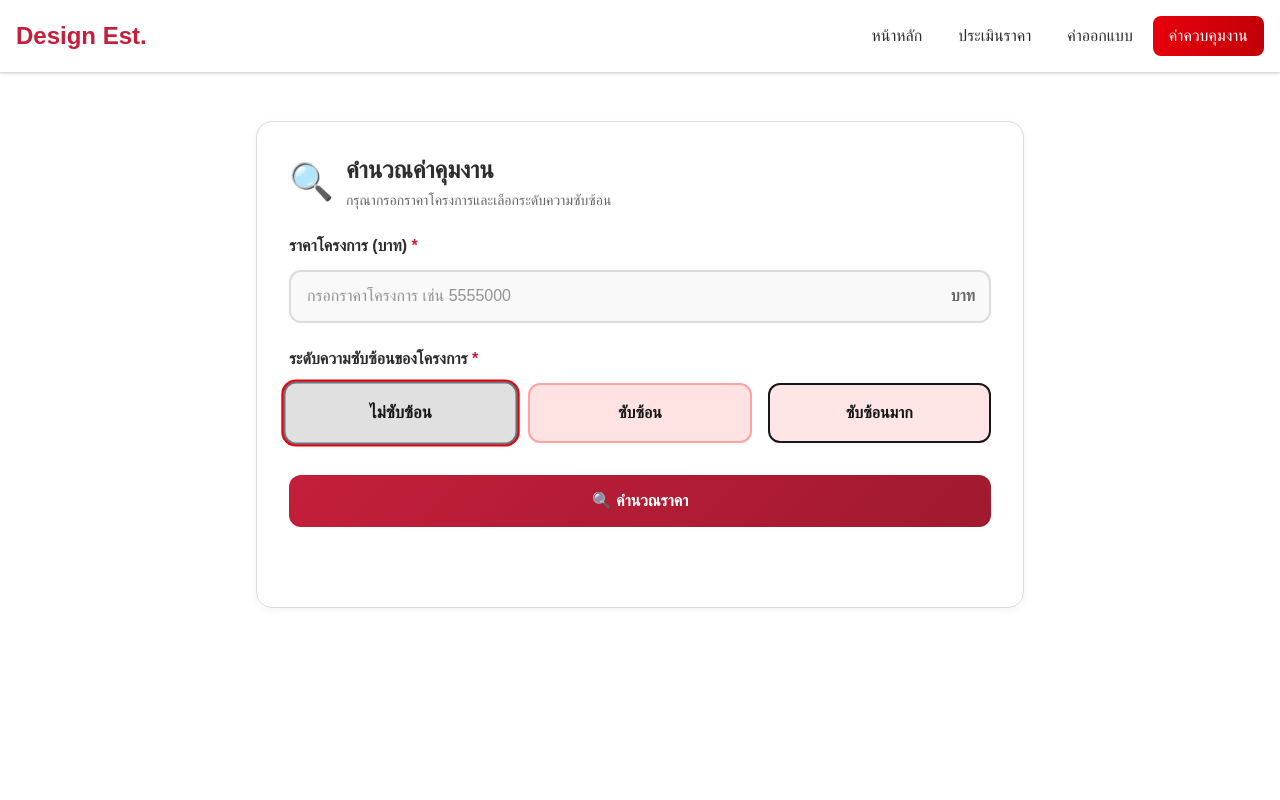
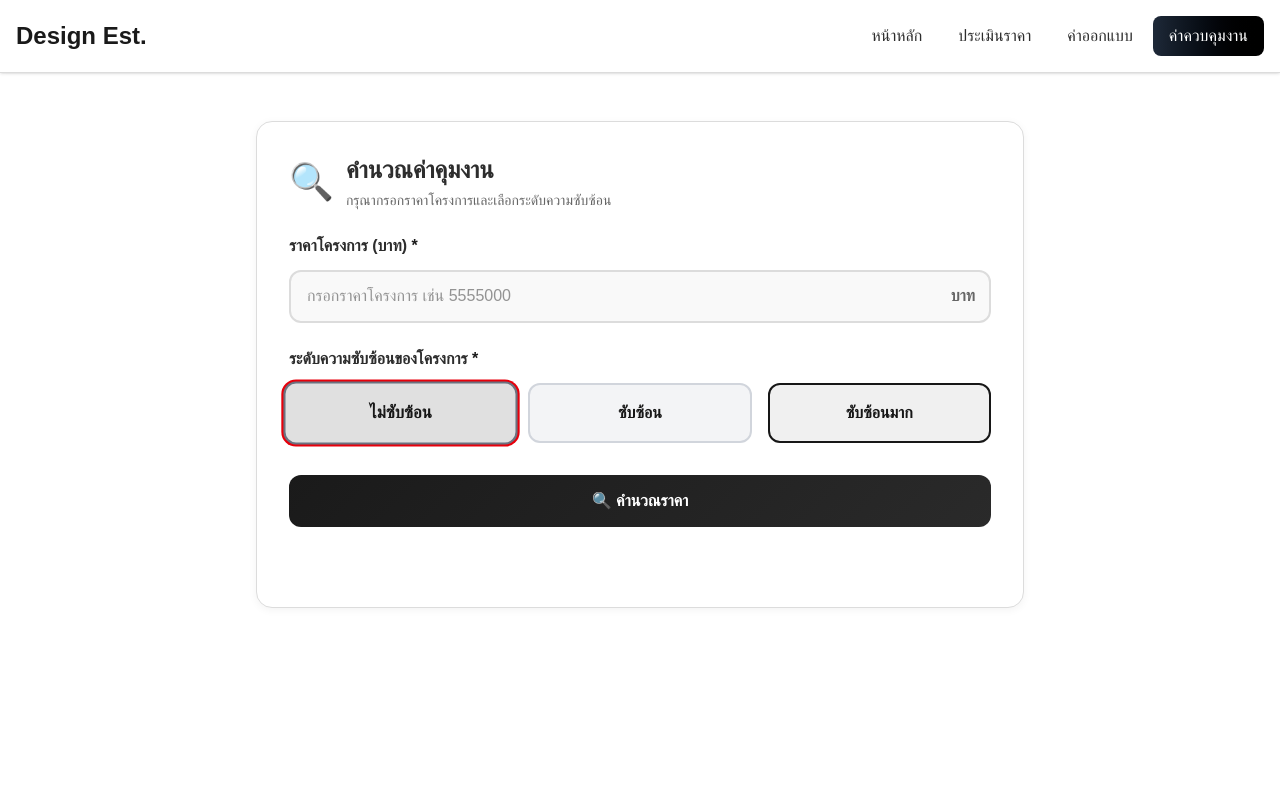
Before and after one commit to POBIM/design-estimation, a Next.js app: page /supervision in a window 1280 px wide. Shown: the top 800 px of the page. Built offline with nearby package versions, Linux system fonts and the light colour scheme.

Commit message:
feat: Update color scheme to replace red tones with gray tones across components

```diff
--- a/src/app/globals.css
+++ b/src/app/globals.css
@@ -8,7 +8,7 @@ html.dark {
   --background: #ffffff !important;
   --foreground: #171717 !important;
 
-  /* Pastel Theme: White, Gray, Dark Red */
+  /* Pastel Theme: White, Gray, Dark Black */
   --color-white: #ffffff;
   --color-white-soft: #f9f9f9;
   --color-gray-light: #f5f5f5;
@@ -16,11 +16,11 @@ html.dark {
   --color-gray-dark: #9ca3af;
   --color-gray-darker: #6b7280;
 
-  /* Red Tones */
-  --color-red-light: #ffe5e5;
-  --color-red-medium: #ffb3b3;
-  --color-red-dark: #c41e3a;
-  --color-red-darker: #8b0000;
+  /* Black Tones (replaced from Red) */
+  --color-red-light: #f0f0f0;
+  --color-red-medium: #d9d9d9;
+  --color-red-dark: #1a1a1a;
+  --color-red-darker: #000000;
 
   /* Accent Neutrals */
   --color-text-primary: #2d2d2d;
@@ -105,7 +105,7 @@ body {
 
 /* Button Styles */
 .btn-primary {
-  background: linear-gradient(135deg, var(--color-red-dark) 0%, #a01a2f 100%);
+  background: linear-gradient(135deg, var(--color-red-dark) 0%, #2a2a2a 100%);
   color: white;
   font-weight: 600;
   padding: 0.875rem 1.5rem;
@@ -116,8 +116,8 @@ body {
 }
 
 .btn-primary:hover {
-  background: linear-gradient(135deg, var(--color-red-darker) 0%, #8b0000 100%);
-  box-shadow: 0 4px 12px rgba(196, 30, 58, 0.3);
+  background: linear-gradient(135deg, var(--color-red-darker) 0%, #000000 100%);
+  box-shadow: 0 4px 12px rgba(0, 0, 0, 0.3);
   transform: translateY(-2px);
 }
 
@@ -173,36 +173,24 @@ body {
 .input-theme:focus {
   outline: none;
   border-color: var(--color-red-dark);
-  box-shadow: 0 0 0 3px rgba(196, 30, 58, 0.1);
+  box-shadow: 0 0 0 3px rgba(26, 26, 26, 0.1);
 }
 
 /* Badge Styles */
 .badge-primary {
-  background: linear-gradient(135deg, var(--color-red-dark) 0%, #a01a2f 100%);
-  color: white;
-  padding: 0.375rem 0.875rem;
-  border-radius: 9999px;
+  background-color: #e5e5e5;
+  color: var(--color-red-dark);
+  padding: 0.375rem 0.75rem;
+  border-radius: 0.25rem;
   font-size: 0.875rem;
   font-weight: 600;
-  display: inline-block;
 }
 
-.badge-success {
-  background-color: #10b981;
-  color: white;
-  padding: 0.375rem 0.875rem;
-  border-radius: 9999px;
+.badge-secondary {
+  background-color: var(--color-gray-light);
+  color: var(--color-gray-darker);
+  padding: 0.375rem 0.75rem;
+  border-radius: 0.25rem;
   font-size: 0.875rem;
   font-weight: 600;
-  display: inline-block;
 }
-
-.badge-error {
-  background-color: #ef4444;
-  color: white;
-  padding: 0.375rem 0.875rem;
-  border-radius: 9999px;
-  font-size: 0.875rem;
-  font-weight: 600;
-  display: inline-block;
-}
--- a/src/app/page.tsx
+++ b/src/app/page.tsx
@@ -25,7 +25,7 @@ export default function Home() {
           <div className="grid grid-cols-1 md:grid-cols-3 gap-3 md:gap-6 max-w-5xl mx-auto mb-12 md:mb-16 px-1 md:px-0">
             <Link href="/estimate">
               <div className="group cursor-pointer h-full">
-                <div className="card-base border-l-4 border-l-red-600 hover:shadow-lg p-5 md:p-8 transition-all duration-300 h-full bg-gradient-to-br from-white to-theme-light border-2 border-red-600">
+                <div className="card-base border-l-4 border-l-gray-800 hover:shadow-lg p-5 md:p-8 transition-all duration-300 h-full bg-gradient-to-br from-white to-theme-light border-2 border-gray-800">
                   <div className="relative z-10">
                     <div className="text-4xl md:text-5xl mb-3 md:mb-4">📐</div>
                     <h3 className="text-xl md:text-2xl font-bold text-theme-red-dark mb-2 md:mb-3">
@@ -44,7 +44,7 @@ export default function Home() {
 
             <Link href="/design">
               <div className="group cursor-pointer h-full">
-                <div className="card-base border-l-4 border-l-red-600 hover:shadow-lg p-5 md:p-8 transition-all duration-300 h-full bg-gradient-to-br from-white to-theme-light border-2 border-red-600">
+                <div className="card-base border-l-4 border-l-gray-800 hover:shadow-lg p-5 md:p-8 transition-all duration-300 h-full bg-gradient-to-br from-white to-theme-light border-2 border-gray-800">
                   <div className="relative z-10">
                     <div className="text-4xl md:text-5xl mb-3 md:mb-4">✏️</div>
                     <h3 className="text-xl md:text-2xl font-bold text-theme-red-dark mb-2 md:mb-3">
@@ -63,7 +63,7 @@ export default function Home() {
 
             <Link href="/supervision">
               <div className="group cursor-pointer h-full">
-                <div className="card-base border-l-4 border-l-red-600 hover:shadow-lg p-5 md:p-8 transition-all duration-300 h-full bg-gradient-to-br from-white to-theme-light border-2 border-red-600">
+                <div className="card-base border-l-4 border-l-gray-800 hover:shadow-lg p-5 md:p-8 transition-all duration-300 h-full bg-gradient-to-br from-white to-theme-light border-2 border-gray-800">
                   <div className="relative z-10">
                     <div className="text-4xl md:text-5xl mb-3 md:mb-4">🔍</div>
                     <h3 className="text-xl md:text-2xl font-bold text-theme-red-dark mb-2 md:mb-3">
--- a/src/components/Calculator.tsx
+++ b/src/components/Calculator.tsx
@@ -57,7 +57,7 @@ export default function Calculator({ serviceType }: CalculatorProps) {
 
   const complexityOptions = [
     { value: 'simple' as const, label: 'ไม่ซับซ้อน', color: 'bg-theme-gray-light border-theme-gray-medium hover:bg-theme-gray-medium', activeColor: 'bg-theme-gray-medium border-theme-gray-darker' },
-    { value: 'complex' as const, label: 'ซับซ้อน', color: 'bg-red-100 border-red-300 hover:bg-red-200', activeColor: 'bg-red-200 border-red-600' },
+    { value: 'complex' as const, label: 'ซับซ้อน', color: 'bg-gray-100 border-gray-300 hover:bg-gray-200', activeColor: 'bg-gray-200 border-gray-600' },
     { value: 'veryComplex' as const, label: 'ซับซ้อนมาก', color: 'bg-theme-red-light border-theme-red-medium hover:bg-theme-red-medium', activeColor: 'bg-theme-red-medium border-theme-red-dark' },
   ];
 
@@ -204,7 +204,7 @@ export default function Calculator({ serviceType }: CalculatorProps) {
             <div className="overflow-x-auto -mx-3 md:mx-0">
               <table className="w-full text-xs md:text-sm">
                 <thead>
-                  <tr className="bg-gradient-to-r from-red-600 to-red-700 text-white">
+                  <tr className="bg-gradient-to-r from-gray-800 to-black text-white">
                     <th className="px-2 md:px-4 py-2 md:py-3 text-left font-bold rounded-tl-lg text-xs md:text-sm">สาขาวิชา</th>
                     <th className="px-2 md:px-4 py-2 md:py-3 text-center font-bold text-xs md:text-sm">%</th>
                     <th className="px-2 md:px-4 py-2 md:py-3 text-right font-bold rounded-tr-lg text-xs md:text-sm">ค่า{serviceName}</th>
@@ -216,13 +216,13 @@ export default function Calculator({ serviceType }: CalculatorProps) {
                       key={index}
                       className={`border-b border-theme-gray-medium ${
                         index % 2 === 0 ? 'bg-white' : 'bg-theme-gray-light'
-                      } hover:bg-red-50 transition-colors`}
+                      } hover:bg-gray-100 transition-colors`}
                     >
                       <td className="px-2 md:px-4 py-2 md:py-3 font-semibold text-theme-primary text-xs md:text-sm">
                         {item.specialty}
                       </td>
                       <td className="px-2 md:px-4 py-2 md:py-3 text-center">
-                        <span className="inline-block px-2 py-0.5 md:px-3 md:py-1 bg-gradient-to-r from-red-600 to-red-700 text-white rounded-full font-bold text-xs md:text-sm">
+                        <span className="inline-block px-2 py-0.5 md:px-3 md:py-1 bg-gradient-to-r from-gray-800 to-black text-white rounded-full font-bold text-xs md:text-sm">
                           {item.percentage}%
                         </span>
                       </td>
@@ -231,10 +231,10 @@ export default function Calculator({ serviceType }: CalculatorProps) {
                       </td>
                     </tr>
                   ))}
-                  <tr className="bg-gradient-to-r from-red-600 to-red-700 font-bold text-white rounded-b-lg">
+                  <tr className="bg-gradient-to-r from-gray-800 to-black font-bold text-white rounded-b-lg">
                     <td className="px-2 md:px-4 py-2 md:py-3 rounded-bl-lg text-xs md:text-sm">รวมทั้งสิ้น</td>
                     <td className="px-2 md:px-4 py-2 md:py-3 text-center">
-                      <span className="inline-block px-2 py-0.5 md:px-3 md:py-1 bg-white text-red-600 rounded-full font-bold text-xs md:text-sm">
+                      <span className="inline-block px-2 py-0.5 md:px-3 md:py-1 bg-white text-gray-800 rounded-full font-bold text-xs md:text-sm">
                         100%
                       </span>
                     </td>
--- a/src/components/ConstructionEstimator.tsx
+++ b/src/components/ConstructionEstimator.tsx
@@ -141,7 +141,7 @@ export default function ConstructionEstimator() {
                     onClick={() => setPriceLevel(level)}
                     className={`py-2 md:py-3 px-3 md:px-4 rounded-lg font-semibold transition text-sm md:text-base ${
                       priceLevel === level
-                        ? 'bg-gradient-to-r from-red-600 to-red-700 text-white'
+                        ? 'bg-gradient-to-r from-gray-800 to-black text-white'
                         : 'bg-theme-gray-light text-theme-primary hover:bg-theme-gray-medium border border-theme-gray-medium'
                     }`}
                   >
@@ -203,7 +203,7 @@ export default function ConstructionEstimator() {
 
                   <div className="pt-3 md:pt-4 border-t border-theme-gray-medium">
                     <p className="text-theme-secondary text-xs md:text-sm mb-2">ราคาประมาณการก่อสร้าง</p>
-                    <p className="text-2xl md:text-4xl font-bold bg-gradient-to-r from-red-600 to-red-700 bg-clip-text text-transparent">
+                    <p className="text-2xl md:text-4xl font-bold bg-gradient-to-r from-gray-800 to-black bg-clip-text text-transparent">
                       ฿{result.estimatedCost.toLocaleString(undefined, {
                         maximumFractionDigits: 2,
                       })}
--- a/src/components/Navbar.tsx
+++ b/src/components/Navbar.tsx
@@ -64,7 +64,7 @@ export default function Navbar() {
               <span
                 className={`px-2 md:px-4 py-2 rounded-lg font-medium transition flex items-center gap-2 ${
                   isActive(link.href)
-                    ? 'bg-gradient-to-r from-red-600 to-red-700 text-white'
+                    ? 'bg-gradient-to-r from-gray-800 to-black text-white'
                     : 'text-theme-primary hover:bg-theme-light'
                 }`}
               >
```
Also changed, not shown: src/components/SpecialtyDialog.tsx (+9 -9 lines).
